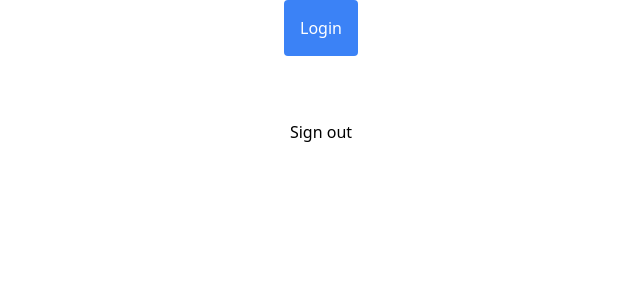
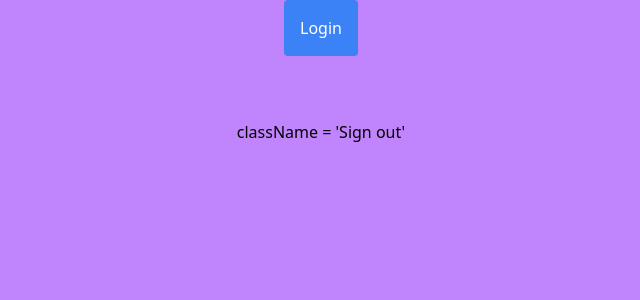
Before and after one commit to maiyuyona/huskybids, a Next.js app: page /home in a window 1280 px wide. Shown: the top 300 px of the page, without its empty margins (319-959 px from the left). Built offline with nearby package versions, Linux system fonts and the light colour scheme.

Commit message:
Co-authored-by: maiyuyona <maiyuyona@users.noreply.github.com> Co-authored-by: Yonie <Isaiahriveraa@users.noreply.github.com>

```diff
--- a/src/app/home/page.js
+++ b/src/app/home/page.js
@@ -1,4 +1,9 @@
+
+
 "use client"
+
+
+
 const page = () => {
     function handleClick(event) {
         event.preventDefault()
@@ -6,9 +11,9 @@ const page = () => {
     }
 
   return (
-    <div className='min-h-screen w-full flex flex-col items-center gap-16 '>
+    <div className='min-h-screen w-full flex flex-col items-center gap-16 bg-purple-400'>
         <button className=' bg-blue-500 rounded p-4 text-white' onClick={handleClick}>Login</button>
-        <button>Sign out</button>
+        <button>className = 'Sign out'</button>
     </div>
   )
 }
```
